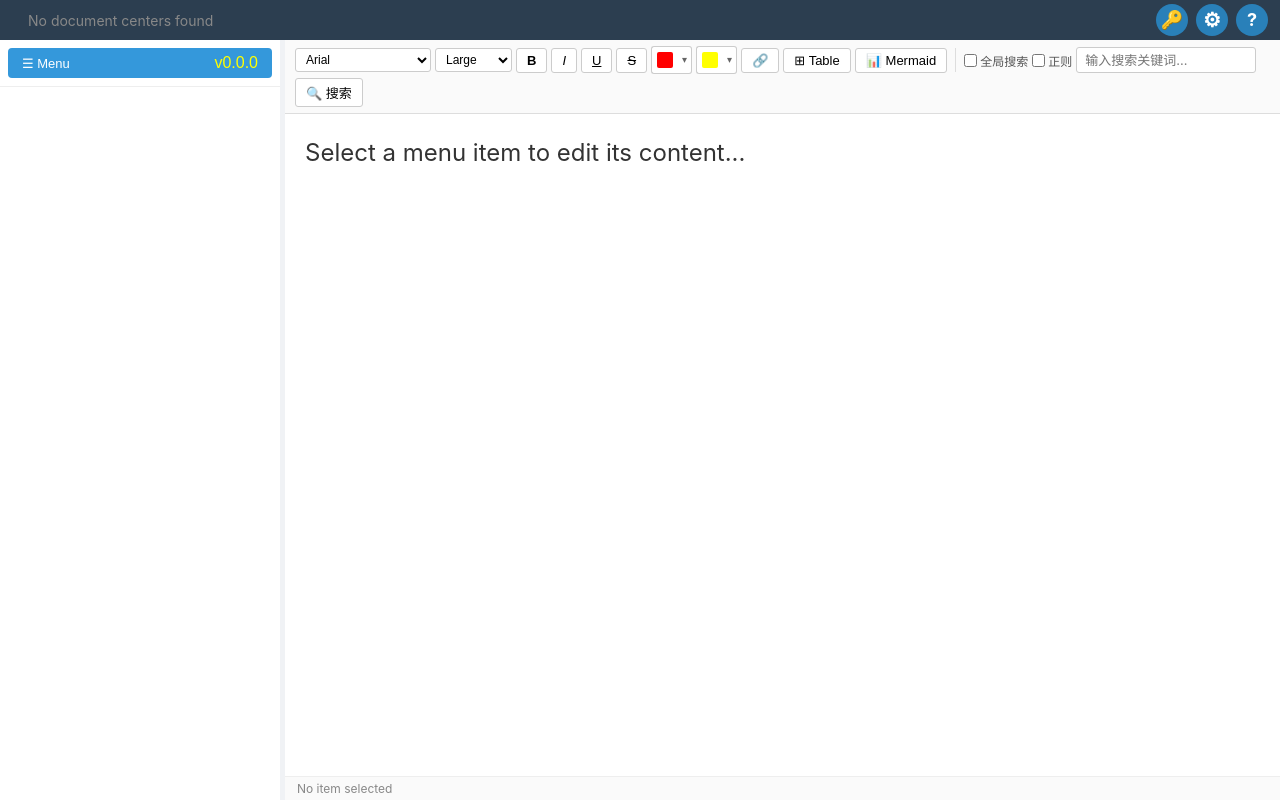
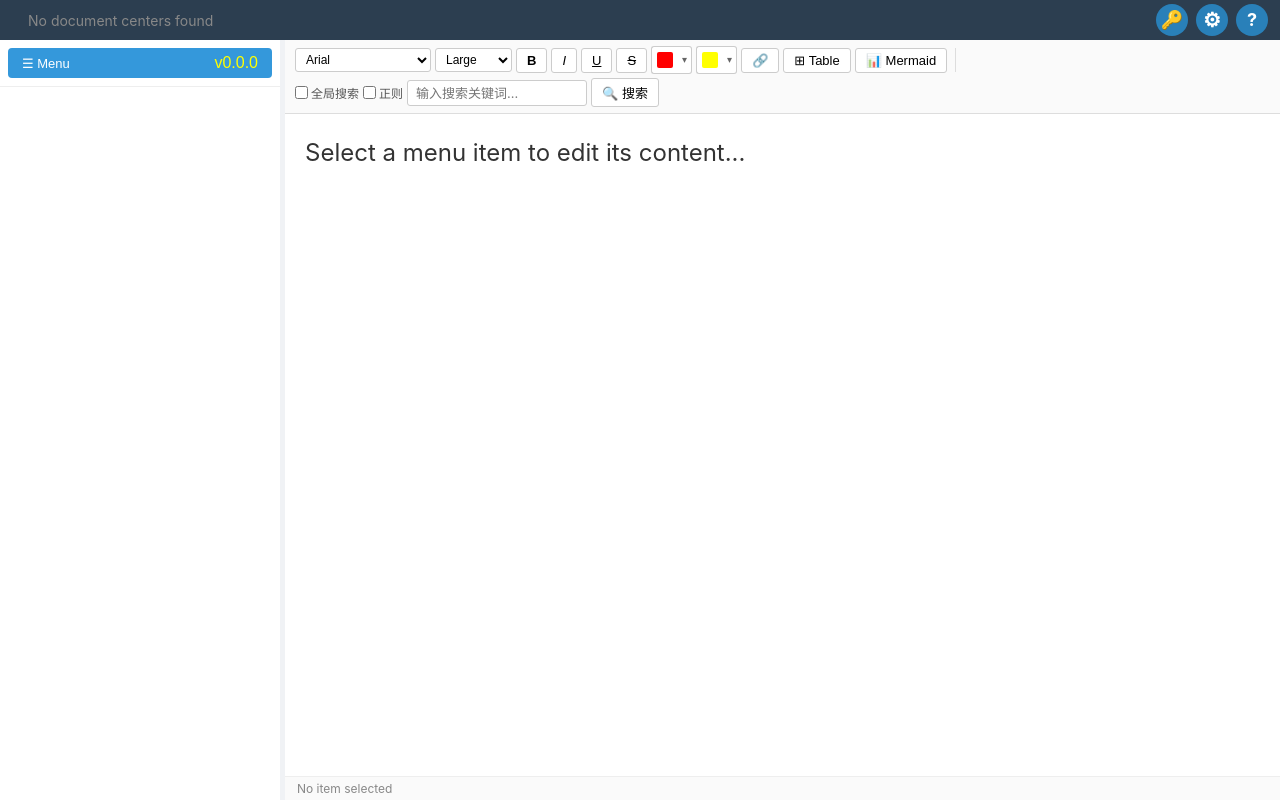
Before and after one commit to jimmylang74/mybase_web, a Flask app: page / in a window 1280 px wide. Run offline with Flask 3, Linux system fonts and the light colour scheme; data that the repository does not hold is empty; parts of the project's set-up code (start-up, migrations or seed data) failed here and were passed over; some libraries are stand-ins or nearby versions.

Commit message:
mybase_web: 1、调整工具栏分为两行 2、v6.8.5

```diff
--- a/web/static/style.css
+++ b/web/static/style.css
@@ -331,11 +331,17 @@ body {
   padding: 6px 10px;
   border-bottom: 1px solid #ddd;
   display: flex;
-  align-items: center;
+  flex-direction: column;
   gap: 4px;
-  flex-wrap: wrap;
   background: #fafafa;
   flex-shrink: 0;
+}
+
+.toolbar-row {
+  display: flex;
+  align-items: center;
+  flex-wrap: wrap;
+  gap: 4px;
 }
 
 #editor-toolbar select {
@@ -1042,6 +1048,9 @@ body {
     padding: 4px 6px;
     gap: 2px;
   }
+  .toolbar-row {
+    gap: 2px;
+  }
   #editor-toolbar select {
     padding: 4px 4px;
     font-size: 11px;
@@ -1222,6 +1231,9 @@ body {
     padding: 4px 8px;
     gap: 2px;
   }
+  .toolbar-row {
+    gap: 2px;
+  }
   .tool-btn {
     padding: 4px 8px;
     font-size: 12px;
--- a/web/templates/index.html
+++ b/web/templates/index.html
@@ -37,6 +37,7 @@
     <div id="splitter"></div>
     <div id="editor-area">
       <div id="editor-toolbar">
+        <div class="toolbar-row toolbar-row-1">
           <select id="font-family" title="Font Family">
             <option value="Arial">Arial</option>
             <option value="Times New Roman">Times New Roman</option>
@@ -74,6 +75,8 @@
           <button class="tool-btn" id="btn-insert-table" title="Insert Table">⊞ Table</button>
           <button class="tool-btn" id="btn-insert-mermaid" title="Insert Mermaid Diagram">📊 Mermaid</button>
           <span class="separator"></span>
+        </div>
+        <div class="toolbar-row toolbar-row-2">
           <label class="search-checkbox-label" title="Search all knowledge bases">
             <input type="checkbox" id="search-global"> <span data-i18n="global_search">全局搜索</span>
           </label>
@@ -94,7 +97,7 @@
             <div id="kb-dropdown" style="display:none"></div>
           </div>
           <span id="indexing-status" style="display:none"></span>
-
+        </div>
       </div>
       <!-- Formula Bar for Excel-like calculations -->
       <div id="formula-bar" style="display:none">
```
Also changed, not shown: README.md, README_EN.md, 1 other file. Lines whose indentation alone changed are shown as unchanged.
